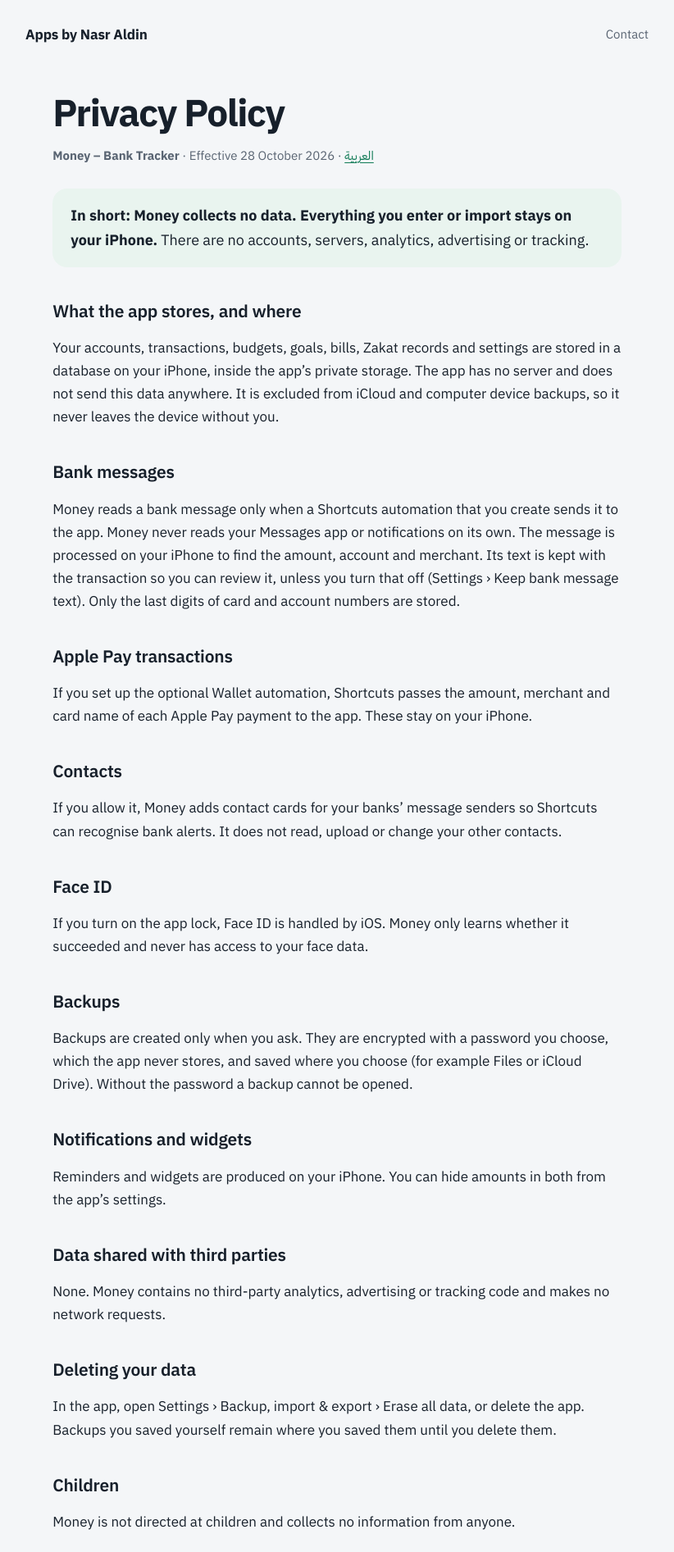
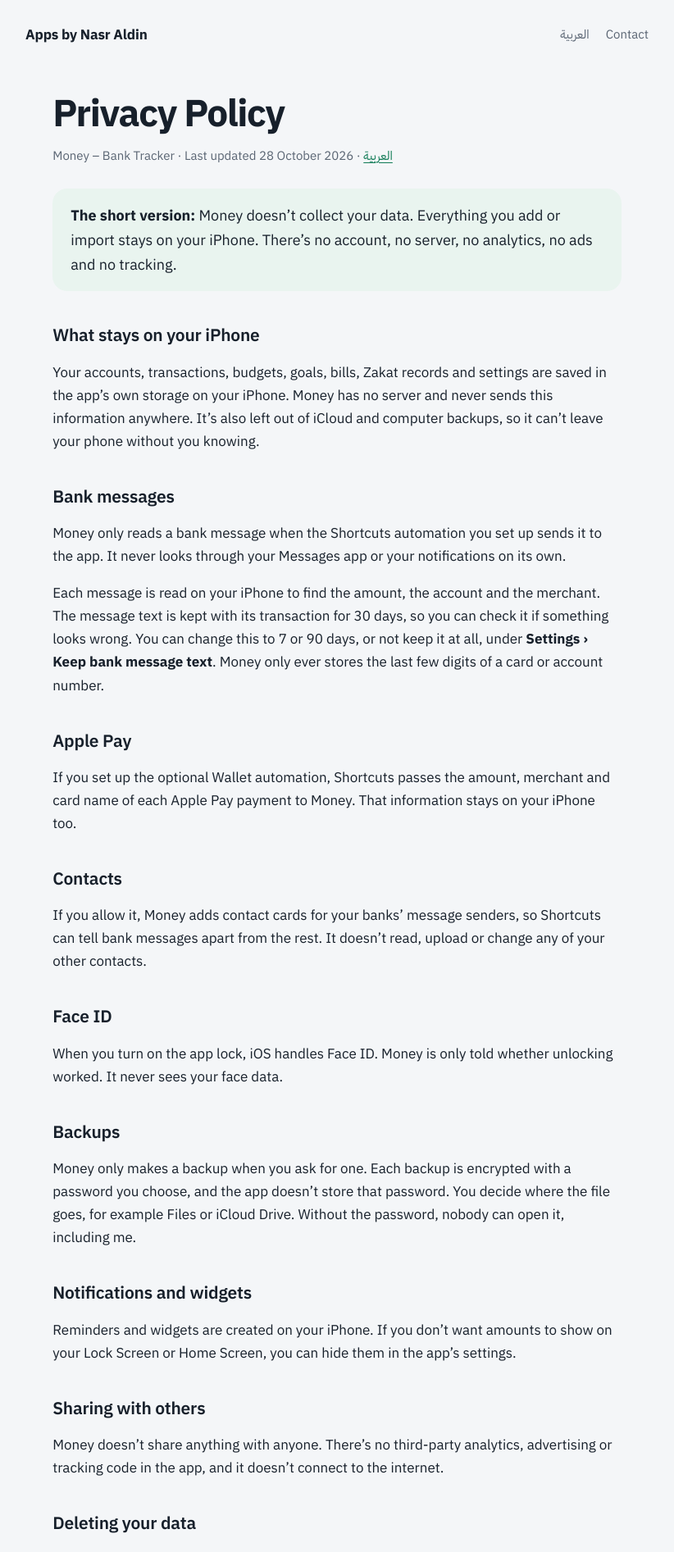
Before and after one commit to nasraldin/apps, a Jekyll site: the page built from money-bank-tracker/privacy/README.md, in a window 1280 px wide. Shown: the top 1893 px of the page at 82% size, without its empty margins (229-1051 px from the left). Built offline with Jekyll 4.4.1, drawn with Linux system fonts in a browser that asks for light colours; our own code applies the rules of GitHub Pages for plain Markdown files; some of the changed text lies outside the part shown.

Commit message:
Rewrite pages in plain language; English and Arabic in separate files (ar/ folders); contact info@nasraldin.com

```diff
--- a/_config.yml
+++ b/_config.yml
@@ -4,4 +4,11 @@
 defaults:
   - scope: { path: "" }
     values: { layout: default }
+  # Arabic pages live in an "ar" folder next to the English page.
+  - scope: { path: "ar" }
+    values: { lang: ar }
+  - scope: { path: "*/ar" }
+    values: { lang: ar }
+  - scope: { path: "*/*/ar" }
+    values: { lang: ar }
 exclude: [README.md]
--- a/_layouts/default.html
+++ b/_layouts/default.html
@@ -1,12 +1,23 @@
+{%- assign ar = false -%}
+{%- if page.lang == "ar" -%}{%- assign ar = true -%}{%- endif -%}
+{%- if ar -%}
+  {%- assign other_url = page.url | remove_first: "ar/" -%}
+  {%- assign home_url = "/ar/" -%}
+{%- else -%}
+  {%- assign other_url = page.url | append: "ar/" -%}
+  {%- assign home_url = "/" -%}
+{%- endif -%}
+{%- assign heading = content | split: "</h1>" | first | split: ">" | last | strip_html | strip -%}
+{%- if ar -%}{%- assign site_title = "تطبيقات نصر الدين" -%}{%- else -%}{%- assign site_title = site.title -%}{%- endif -%}
 <!doctype html>
-<html lang="{{ page.lang | default: site.lang }}">
+<html lang="{% if ar %}ar{% else %}en{% endif %}" dir="{% if ar %}rtl{% else %}ltr{% endif %}">
 <head>
 <meta charset="utf-8">
 <meta name="viewport" content="width=device-width, initial-scale=1">
-{% assign heading = content | split: '</h1>' | first | split: '>' | last | strip_html | strip %}
-<title>{% if page.url == "/" %}{{ site.title }}{% else %}{{ page.title | default: heading }} – {{ site.title }}{% endif %}</title>
+<title>{% if page.body_class == "home" %}{{ site_title }}{% else %}{{ heading }} – {{ site_title }}{% endif %}</title>
 <meta name="description" content="{{ page.description | default: site.description }}">
 <meta name="color-scheme" content="light dark">
+<link rel="alternate" hreflang="{% if ar %}en{% else %}ar{% endif %}" href="{{ other_url | absolute_url }}">
 <link rel="preconnect" href="https://fonts.googleapis.com">
 <link rel="preconnect" href="https://fonts.gstatic.com" crossorigin>
 <link href="https://fonts.googleapis.com/css2?family=IBM+Plex+Sans:wght@400;500;600;700&family=IBM+Plex+Sans+Arabic:wght@400;500;600;700&display=swap" rel="stylesheet">
@@ -16,15 +27,23 @@
 </head>
 <body class="{{ page.body_class | default: 'doc' }}">
 <header class="top">
-  <a class="mark" href="{{ '/' | relative_url }}">Apps by Nasr Aldin</a>
-  <a class="contact" href="mailto:nasr2ldin@gmail.com">Contact</a>
+  <a class="mark" href="{{ home_url | relative_url }}">{{ site_title }}</a>
+  <nav>
+    <a href="{{ other_url | relative_url }}" lang="{% if ar %}en{% else %}ar{% endif %}">{% if ar %}English{% else %}العربية{% endif %}</a>
+    <a href="mailto:info@nasraldin.com">{% if ar %}تواصل معي{% else %}Contact{% endif %}</a>
+  </nav>
 </header>
 <main>
 {{ content }}
 </main>
 <footer class="bottom">
+  {%- if ar %}
+  <p>© {{ site.time | date: "%Y" }} نصر الدين. تطبيقات تُبقي بياناتك على جهازك.</p>
+  <p><a href="{{ '/privacy/ar/' | relative_url }}">سياسة الخصوصية العامة</a><a href="{{ '/support/ar/' | relative_url }}">الدعم العام</a></p>
+  {%- else %}
   <p>© {{ site.time | date: "%Y" }} Nasr Aldin. Apps that keep your data on your device.</p>
   <p><a href="{{ '/privacy/' | relative_url }}">General privacy policy</a><a href="{{ '/support/' | relative_url }}">General support</a></p>
+  {%- endif %}
 </footer>
 </body>
 </html>
--- a/assets/site.css
+++ b/assets/site.css
@@ -36,8 +36,9 @@
 .top, main, .bottom { width: min(100% - 32px, 760px); margin-inline: auto; }
 .top { display: flex; align-items: center; justify-content: space-between; padding: 28px 0 0; }
 .mark { color: var(--ink); font-weight: 700; letter-spacing: -0.01em; text-decoration: none; }
-.contact { color: var(--muted); font-size: 15px; text-decoration: none; }
-.contact:hover { color: var(--ink); }
+.top nav { display: flex; gap: 20px; }
+.top nav a { color: var(--muted); font-size: 15px; text-decoration: none; }
+.top nav a:hover { color: var(--ink); }
 
 main { padding: 56px 0 72px; }
 .bottom { border-top: 1px solid var(--line); padding: 24px 0 48px; color: var(--muted); font-size: 14px; }
@@ -110,8 +111,10 @@
 .doc table { width: 100%; border-collapse: collapse; }
 .doc th, .doc td { text-align: start; padding: 10px 8px; border-bottom: 1px solid var(--line); }
 
-[dir="rtl"] { font-family: "IBM Plex Sans Arabic", var(--font); line-height: 1.85; }
-[dir="rtl"] h1, [dir="rtl"] h2 { letter-spacing: 0; }
+[dir="rtl"] body { font-family: "IBM Plex Sans Arabic", var(--font); line-height: 1.85; }
+[dir="rtl"] h1, [dir="rtl"] h2, [dir="rtl"] .mark { letter-spacing: 0; }
+[lang="ar"] { font-family: "IBM Plex Sans Arabic", var(--font); }
+[lang="en"] { font-family: var(--font); }
 
 @media (max-width: 520px) {
   body { font-size: 16px; }
--- a/index.html
+++ b/index.html
@@ -21,4 +21,4 @@
   </li>
 </ul>
 
-<p class="note">Questions about any app? Email <a href="mailto:nasr2ldin@gmail.com">nasr2ldin@gmail.com</a>.</p>
+<p class="note">Questions about any of my apps? Email <a href="mailto:info@nasraldin.com">info@nasraldin.com</a>.</p>
--- a/money-bank-tracker/privacy/README.md
+++ b/money-bank-tracker/privacy/README.md
@@ -1,105 +1,55 @@
 # Privacy Policy
 
-**Money – Bank Tracker** · Effective 28 October 2026 · [العربية](#سياسة-الخصوصية)
+Money – Bank Tracker · Last updated 28 October 2026 · [العربية](ar/)
 
-> **In short: Money collects no data. Everything you enter or import stays on your iPhone.** There are no accounts, servers, analytics, advertising or tracking.
+> **The short version:** Money doesn't collect your data. Everything you add or import stays on your iPhone. There's no account, no server, no analytics, no ads and no tracking.
 
-## What the app stores, and where
+## What stays on your iPhone
 
-Your accounts, transactions, budgets, goals, bills, Zakat records and settings are stored in a database on your iPhone, inside the app's private storage. The app has no server and does not send this data anywhere. It is excluded from iCloud and computer device backups, so it never leaves the device without you.
+Your accounts, transactions, budgets, goals, bills, Zakat records and settings are saved in the app's own storage on your iPhone. Money has no server and never sends this information anywhere. It's also left out of iCloud and computer backups, so it can't leave your phone without you knowing.
 
 ## Bank messages
 
-Money reads a bank message only when a Shortcuts automation that you create sends it to the app. Money never reads your Messages app or notifications on its own. The message is processed on your iPhone to find the amount, account and merchant. Its text is kept with the transaction so you can review it, unless you turn that off (Settings › Keep bank message text). Only the last digits of card and account numbers are stored.
+Money only reads a bank message when the Shortcuts automation you set up sends it to the app. It never looks through your Messages app or your notifications on its own.
 
-## Apple Pay transactions
+Each message is read on your iPhone to find the amount, the account and the merchant. The message text is kept with its transaction for 30 days, so you can check it if something looks wrong. You can change this to 7 or 90 days, or not keep it at all, under **Settings › Keep bank message text**. Money only ever stores the last few digits of a card or account number.
 
-If you set up the optional Wallet automation, Shortcuts passes the amount, merchant and card name of each Apple Pay payment to the app. These stay on your iPhone.
+## Apple Pay
+
+If you set up the optional Wallet automation, Shortcuts passes the amount, merchant and card name of each Apple Pay payment to Money. That information stays on your iPhone too.
 
 ## Contacts
 
-If you allow it, Money adds contact cards for your banks' message senders so Shortcuts can recognise bank alerts. It does not read, upload or change your other contacts.
+If you allow it, Money adds contact cards for your banks' message senders, so Shortcuts can tell bank messages apart from the rest. It doesn't read, upload or change any of your other contacts.
 
 ## Face ID
 
-If you turn on the app lock, Face ID is handled by iOS. Money only learns whether it succeeded and never has access to your face data.
+When you turn on the app lock, iOS handles Face ID. Money is only told whether unlocking worked. It never sees your face data.
 
 ## Backups
 
-Backups are created only when you ask. They are encrypted with a password you choose, which the app never stores, and saved where you choose (for example Files or iCloud Drive). Without the password a backup cannot be opened.
+Money only makes a backup when you ask for one. Each backup is encrypted with a password you choose, and the app doesn't store that password. You decide where the file goes, for example Files or iCloud Drive. Without the password, nobody can open it, including me.
 
 ## Notifications and widgets
 
-Reminders and widgets are produced on your iPhone. You can hide amounts in both from the app's settings.
+Reminders and widgets are created on your iPhone. If you don't want amounts to show on your Lock Screen or Home Screen, you can hide them in the app's settings.
 
-## Data shared with third parties
+## Sharing with others
 
-None. Money contains no third-party analytics, advertising or tracking code and makes no network requests.
+Money doesn't share anything with anyone. There's no third-party analytics, advertising or tracking code in the app, and it doesn't connect to the internet.
 
 ## Deleting your data
 
-In the app, open Settings › Backup, import & export › Erase all data, or delete the app. Backups you saved yourself remain where you saved them until you delete them.
+Go to **Settings › Backup, import & export › Erase all data**, or simply delete the app. Any backup files you saved yourself stay where you put them until you delete them.
 
 ## Children
 
-Money is not directed at children and collects no information from anyone.
+Money isn't made for children, and it doesn't collect information from anyone.
 
-## Changes
+## Changes to this policy
 
-If this policy changes, the new version will be published on this page with a new effective date.
+If anything changes, I'll update this page and the date at the top. The privacy policy inside the app is updated with the next app version.
 
 ## Contact
 
-[nasr2ldin@gmail.com](mailto:nasr2ldin@gmail.com)
-
----
-
-<div dir="rtl" lang="ar" markdown="1">
-
-# سياسة الخصوصية
-
-**Money – Bank Tracker** · سارية من 28 أكتوبر 2026
-
-> **باختصار: لا يجمع تطبيق Money أي بيانات. كل ما تُدخله أو تستورده يبقى على جهاز iPhone الخاص بك.** لا توجد حسابات أو خوادم أو تحليلات أو إعلانات أو تتبّع.
-
-## ما يُخزَّن وأين
-
-تُحفظ حساباتك ومعاملاتك وميزانياتك وأهدافك وفواتيرك وسجلات الزكاة والإعدادات في قاعدة بيانات على جهازك داخل مساحة التطبيق الخاصة. لا يملك التطبيق خادمًا ولا يرسل هذه البيانات إلى أي جهة، وهي مستثناة من نسخ iCloud وأجهزة الكمبيوتر الاحتياطية.
-
-## رسائل البنك
-
-يقرأ التطبيق رسالة البنك فقط عندما يرسلها إليه اختصار تُنشئه أنت في تطبيق الاختصارات، ولا يقرأ تطبيق الرسائل أو الإشعارات من تلقاء نفسه. تُعالَج الرسالة على جهازك، ويُحفظ نصها مع المعاملة للمراجعة ما لم توقف ذلك من الإعدادات. لا يُحفظ من أرقام البطاقات والحسابات إلا آخر الأرقام.
-
-## مدفوعات Apple Pay
-
-إذا أعددت اختصار المحفظة الاختياري، يمرّر تطبيق الاختصارات مبلغ كل عملية Apple Pay واسم التاجر واسم البطاقة إلى التطبيق، وتبقى على جهازك.
-
-## جهات الاتصال
-
-إذا سمحت بذلك، يضيف التطبيق بطاقات اتصال لمرسلي رسائل البنوك فقط حتى يتعرّف تطبيق الاختصارات على رسائل البنك، ولا يقرأ جهات اتصالك الأخرى أو يغيّرها.
-
-## Face ID
-
-يتولى نظام iOS عملية Face ID عند تفعيل قفل التطبيق، ولا يصل التطبيق إلى بيانات وجهك.
-
-## النسخ الاحتياطية
-
-تُنشأ النسخ الاحتياطية عند طلبك فقط، وتُشفَّر بكلمة مرور تختارها ولا يحفظها التطبيق، وتُحفظ حيث تختار.
-
-## مشاركة البيانات
-
-لا تتم مشاركة أي بيانات مع أي طرف. لا يحتوي التطبيق على أي أكواد تحليلات أو إعلانات أو تتبّع، ولا يتصل بالإنترنت.
-
-## حذف بياناتك
-
-من الإعدادات › النسخ الاحتياطي والاستيراد والتصدير › مسح كل البيانات، أو بحذف التطبيق.
-
-## التواصل
-
-[nasr2ldin@gmail.com](mailto:nasr2ldin@gmail.com)
-
-</div>
-
----
-
-[Support](../support/) · [Money – Bank Tracker](../) · [All apps](../../)
+Questions about your privacy? Email [info@nasraldin.com](mailto:info@nasraldin.com).
```
Also changed, not shown: other parts of index.html (+1 -1 lines), ar/index.html (added, +24 -0 lines), money-bank-tracker/README.md (+14 -12 lines), money-bank-tracker/ar/README.md (added, +25 -0 lines), money-bank-tracker/privacy/ar/README.md (added, +55 -0 lines), money-bank-tracker/support/README.md (+12 -42 lines), money-bank-tracker/support/ar/README.md (added, +30 -0 lines), privacy/README.md (+14 -48 lines), privacy/ar/README.md (added, +35 -0 lines), support/README.md (+12 -32 lines), support/ar/README.md (added, +21 -0 lines), README.md.
